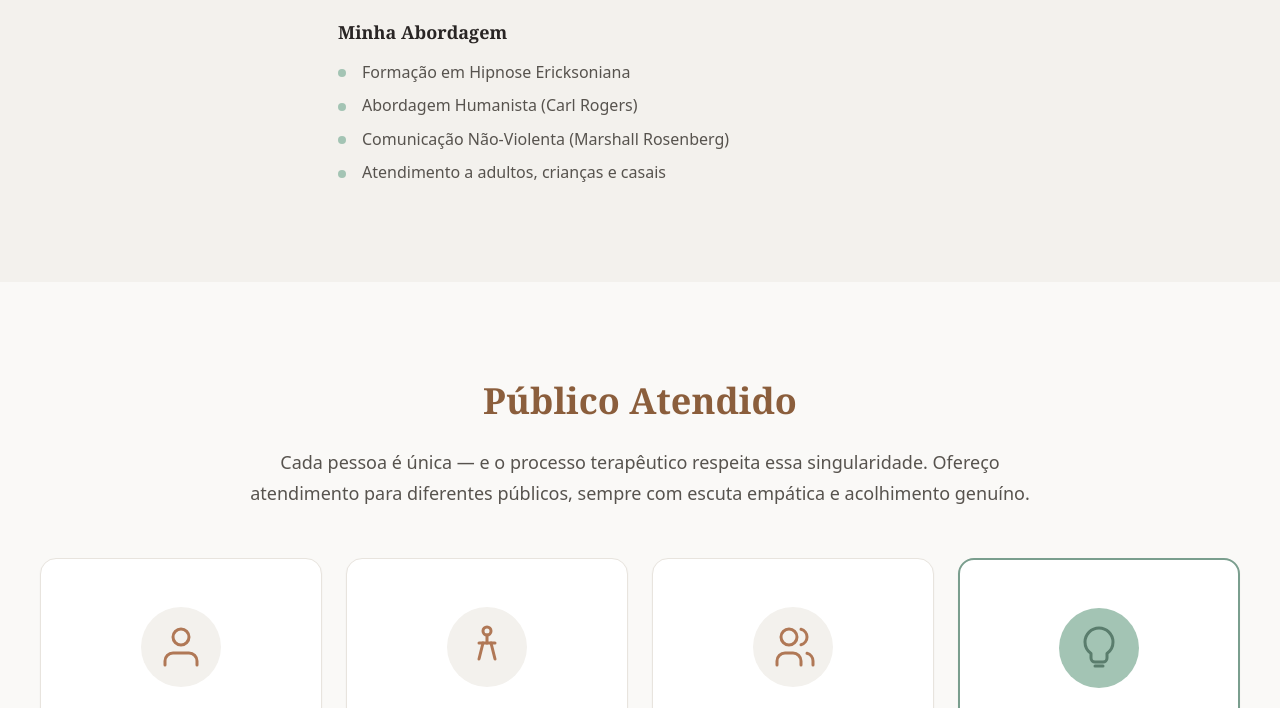
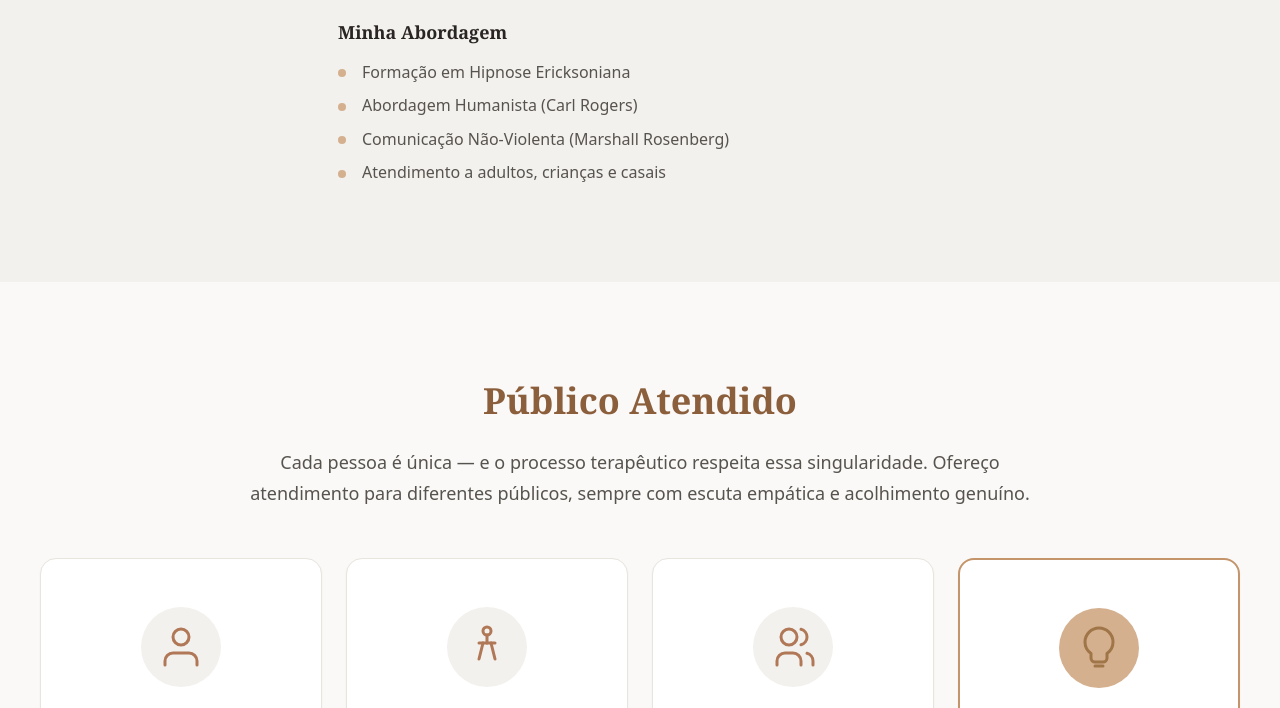
Before and after one commit to mvictornicolas/molinari-terapia, a website: page index.html in a window 1280 px wide. Shown: the part 3713-4421 px from the top of the page. Drawn offline with Linux system fonts and the light colour scheme.

Commit message:
fix: troca accent verde sálvia por dourado terroso — remove bolinhas verdes

```diff
--- a/styles/main.css
+++ b/styles/main.css
@@ -77,9 +77,9 @@ a {
   --color-secondary-light: #c4b3a0;  /* Areia clara */
   --color-secondary-dark: #7d6b58;   /* Areia escura */
 
-  --color-accent: #7a9e8e;           /* Verde sálvia — equilíbrio, natureza */
-  --color-accent-light: #a3c4b4;     /* Verde sálvia claro */
-  --color-accent-dark: #5a7d6d;      /* Verde sálvia escuro */
+  --color-accent: #c4956a;           /* Dourado terroso — destaque, calor */
+  --color-accent-light: #d4b08e;     /* Dourado claro */
+  --color-accent-dark: #a07548;      /* Dourado escuro */
 
   --color-neutral-50: #faf9f7;       /* Fundo principal — quase branco quente */
   --color-neutral-100: #f3f1ed;      /* Fundo alternativo */
```
